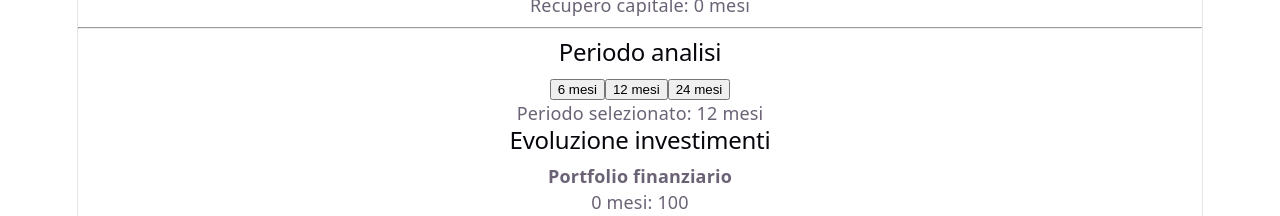
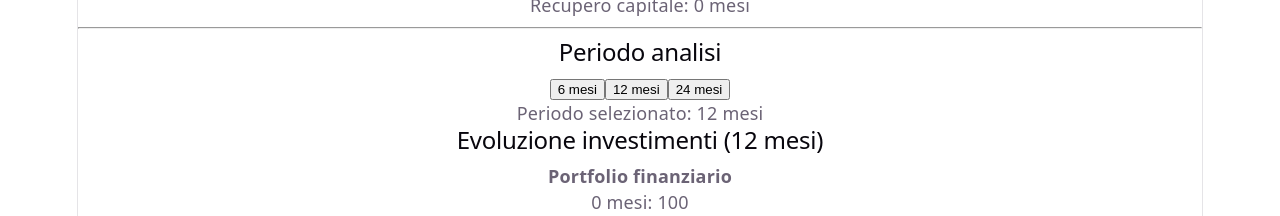
Before and after one commit to carlosciarrinovideo1-svg/Bussola-Finanziaria, a React (Vite) app in the folder frontend/: page / in a window 1280 px wide. Shown: the part 4960-5176 px from the top of the page. Built offline with nearby package versions, Linux system fonts and the light colour scheme; no server answers.

Commit message:
BF-0091: connect evolution chart to selected period

```diff
--- a/frontend/src/components/InvestmentEvolutionChart.tsx
+++ b/frontend/src/components/InvestmentEvolutionChart.tsx
@@ -1,15 +1,34 @@
+import {
+  filterHistoryByPeriod,
+} from "../investments/history/periods";
+
 import {
   generateInvestmentHistory,
 } from "../investments/history";
 
-export default function InvestmentEvolutionChart() {
+interface InvestmentEvolutionChartProps {
+  period?: 6 | 12 | 24;
+}
+
+export default function InvestmentEvolutionChart({
+  period = 12,
+}: InvestmentEvolutionChartProps) {
+
   const series = generateInvestmentHistory();
+
+  const filteredSeries = series.map((item) => ({
+    ...item,
+    points: filterHistoryByPeriod(
+      item.points,
+      period,
+    ),
+  }));
 
   return (
     <section>
-      <h2>Evoluzione investimenti</h2>
+      <h2>Evoluzione investimenti ({period} mesi)</h2>
 
-      {series.map((item) => (
+      {filteredSeries.map((item) => (
         <div key={item.name}>
           <strong>{item.name}</strong>
 
```
